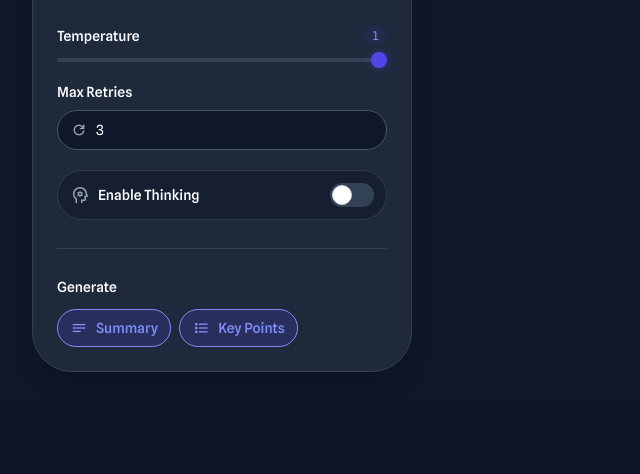
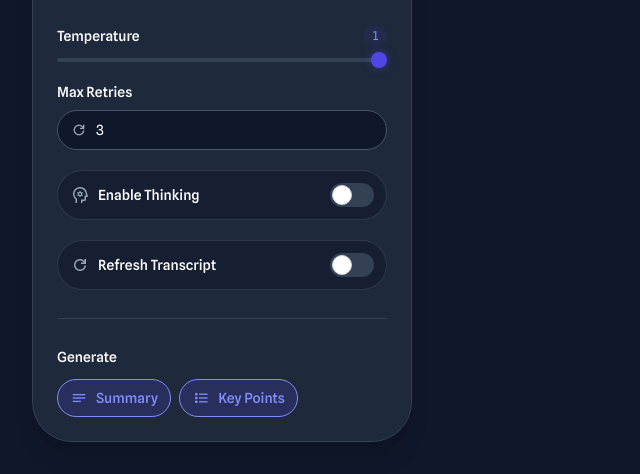
Before and after one commit to riccardoruspoli/reko, a FastAPI app: page / in a window 1280 px wide. Shown: the part 993-1467 px from the top of the page, without its empty margins (0-640 px from the left). Before the commit the page ends 1365 px from the top, so only its background shows below. Run offline with FastAPI, Linux system fonts and the light colour scheme; some libraries are stand-ins or nearby versions.

Commit message:
feat(web): add transcript refresh toggle

```diff
--- a/src/reko/api.py
+++ b/src/reko/api.py
@@ -54,6 +54,7 @@ def _build_summary_config(config: dict) -> SummaryConfig:
     max_retries = int(config["maxRetries"])
 
     think = bool(config["think"])
+    refresh_transcript = bool(config.get("refreshTranscript", False))
     reasoning_effort = config.get("reasoningEffort")
     if reasoning_effort is not None:
         reasoning_effort = str(reasoning_effort).strip().lower() or None
@@ -74,6 +75,7 @@ def _build_summary_config(config: dict) -> SummaryConfig:
         length=length,
         think=think,
         reasoning_effort=reasoning_effort,
+        refresh_transcript=refresh_transcript,
     )
 
 
--- a/src/reko/web/static/app.js
+++ b/src/reko/web/static/app.js
@@ -12,6 +12,9 @@ const maxRetriesInput = document.getElementById("max-retries");
 const lengthSelect = document.getElementById("length");
 const reasoningEffortSelect = document.getElementById("reasoning-effort");
 const thinkToggle = document.getElementById("thinking-toggle");
+const refreshTranscriptToggle = document.getElementById(
+  "refresh-transcript-toggle",
+);
 const includeSummaryToggle = document.getElementById("include-summary");
 const includeKeyPointsToggle = document.getElementById("include-key-points");
 const copyMarkdownButton = document.getElementById("copy-markdown");
@@ -68,6 +71,7 @@ function readSettingsFromForm() {
     temperature: readNumber(temperatureInput, 1),
     maxRetries: readNumber(maxRetriesInput, 3),
     think: Boolean(thinkToggle?.checked),
+    refreshTranscript: Boolean(refreshTranscriptToggle?.checked),
     includeSummary: Boolean(includeSummaryToggle?.checked ?? true),
     includeKeyPoints: Boolean(includeKeyPointsToggle?.checked ?? true),
   };
@@ -101,6 +105,12 @@ function applySettingsToForm(settings) {
   }
   if (thinkToggle && typeof settings.think === "boolean") {
     thinkToggle.checked = settings.think;
+  }
+  if (
+    refreshTranscriptToggle &&
+    typeof settings.refreshTranscript === "boolean"
+  ) {
+    refreshTranscriptToggle.checked = settings.refreshTranscript;
   }
   if (includeSummaryToggle && typeof settings.includeSummary === "boolean") {
     includeSummaryToggle.checked = settings.includeSummary;
@@ -163,6 +173,7 @@ function buildConfigPayload() {
     temperature: readNumber(temperatureInput, 1),
     maxRetries: readNumber(maxRetriesInput, 3),
     think: Boolean(thinkToggle?.checked),
+    refreshTranscript: Boolean(refreshTranscriptToggle?.checked),
     includeSummary: Boolean(includeSummaryToggle?.checked ?? true),
     includeKeyPoints: Boolean(includeKeyPointsToggle?.checked ?? true),
     length: lengthSelect?.value || "medium",
@@ -243,6 +254,7 @@ applySettingsToForm(loadCachedSettings());
   temperatureInput,
   maxRetriesInput,
   thinkToggle,
+  refreshTranscriptToggle,
   includeSummaryToggle,
   includeKeyPointsToggle,
 ].forEach(bindPersist);
--- a/src/reko/web/templates/index.html
+++ b/src/reko/web/templates/index.html
@@ -309,6 +309,32 @@
                   ></div>
                 </label>
               </div>
+              <div
+                class="flex items-center justify-between bg-background-dark/50 p-3 rounded-xl border border-input-border/50"
+              >
+                <div class="flex items-center gap-2">
+                  <span
+                    class="material-symbols-outlined text-text-secondary text-[20px]"
+                    >refresh</span
+                  >
+                  <label
+                    class="text-white text-sm font-medium cursor-pointer"
+                    for="refresh-transcript-toggle"
+                    >Refresh Transcript</label
+                  >
+                </div>
+                <label class="relative inline-flex items-center cursor-pointer">
+                  <input
+                    class="sr-only peer"
+                    id="refresh-transcript-toggle"
+                    type="checkbox"
+                    value=""
+                  />
+                  <div
+                    class="w-11 h-6 bg-surface-border peer-focus:outline-none rounded-full peer peer-checked:after:translate-x-full rtl:peer-checked:after:-translate-x-full peer-checked:after:border-white after:content-[''] after:absolute after:top-[2px] after:start-[2px] after:bg-white after:border-gray-300 after:border after:rounded-full after:h-5 after:w-5 after:transition-all peer-checked:bg-primary"
+                  ></div>
+                </label>
+              </div>
             </div>
             <div class="h-px bg-surface-border w-full my-1"></div>
             <div class="flex flex-col gap-3">
```
Also changed, not shown: test/test_web_config.py (+20 -0 lines).
